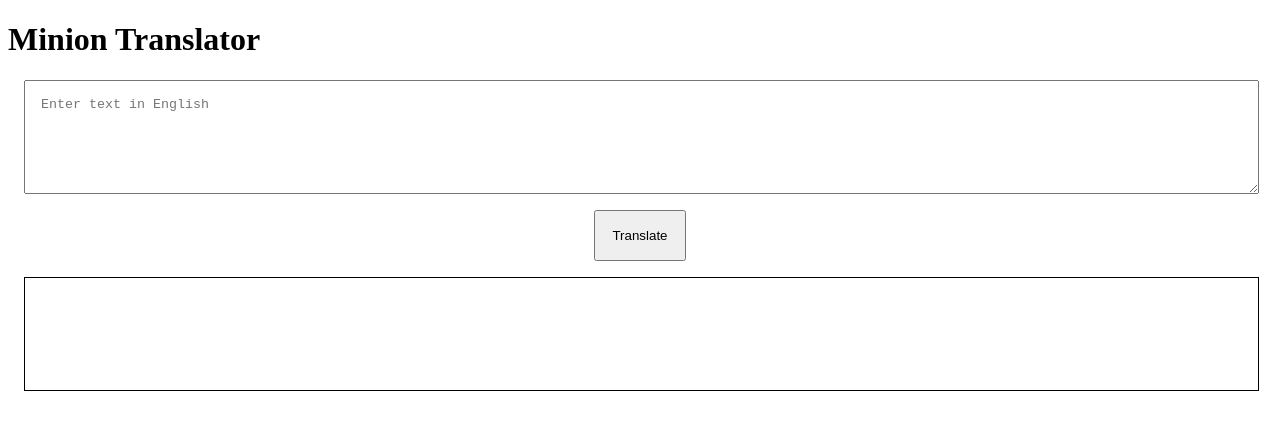
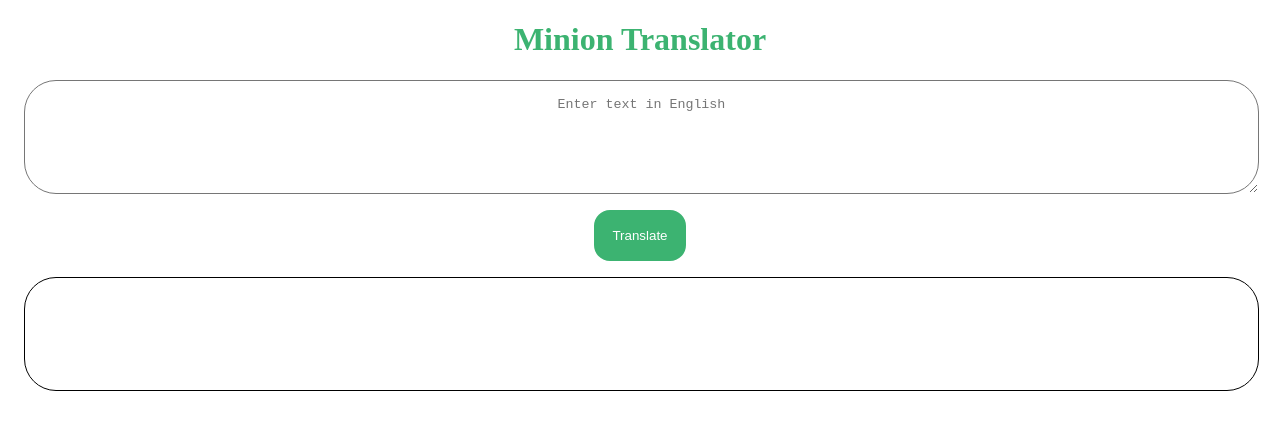
Before and after one commit to dev-gaikwad/minion-translate-site, a plain HTML site: page index.html in a window 1280 px wide. Drawn offline with Linux system fonts and the light colour scheme.

Commit message:
style: added style

```diff
--- a/index.html
+++ b/index.html
@@ -1,9 +1,9 @@
 <!DOCTYPE html>
 <html lang="en">
   <head>
-    <meta charset="UTF-8">
-    <meta http-equiv="X-UA-Compatible" content="IE=edge">
-    <meta name="viewport" content="width=device-width, initial-scale=1.0">
+    <meta charset="UTF-8" />
+    <meta http-equiv="X-UA-Compatible" content="IE=edge" />
+    <meta name="viewport" content="width=device-width, initial-scale=1.0" />
     <title>Minion Translator</title>
   </head>
   <body>
@@ -13,7 +13,9 @@
         padding: 1rem;
         display: block;
         height: 10vh;
-            margin: 1rem ;
+        margin: 1rem;
+        border-radius: 2rem;
+        text-align: center;
       }
 
       #btn-translate {
@@ -21,6 +23,11 @@
         padding: 1rem 1rem;
         max-width: 120px;
         margin: auto;
+        background-color: mediumseagreen;
+        color: white;
+        border: 2px solid mediumseagreen;
+        border-radius: 1rem;
+        cursor: pointer;
       }
 
       #output-box {
@@ -28,12 +35,13 @@
         padding: 1rem;
         display: block;
         height: 10vh;
-            margin: 1rem ;
+        margin: 1rem;
         border: 1px solid black;
+        border-radius: 2rem;
+        text-align: center;
       }
-
     </style>
-    <h1>Minion Translator</h1>
+    <h1 style="text-align: center; color: mediumseagreen">Minion Translator</h1>
 
     <textarea id="txt-input" placeholder="Enter text in English"></textarea>
 
@@ -41,9 +49,6 @@
 
     <div id="output-box"></div>
 
-
-
     <script src="app.js" type="text/javascript"></script>
-
   </body>
 </html>
```
Lines whose indentation alone changed are shown as unchanged.
